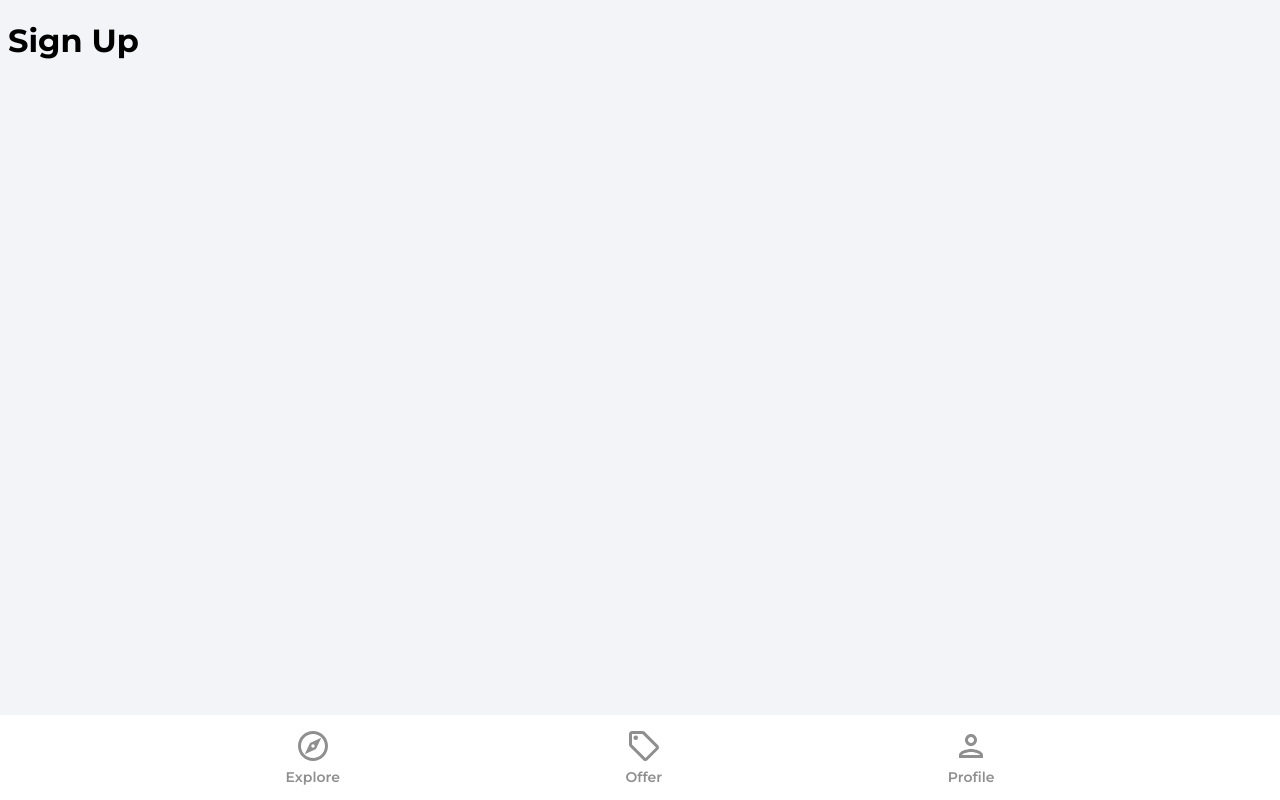
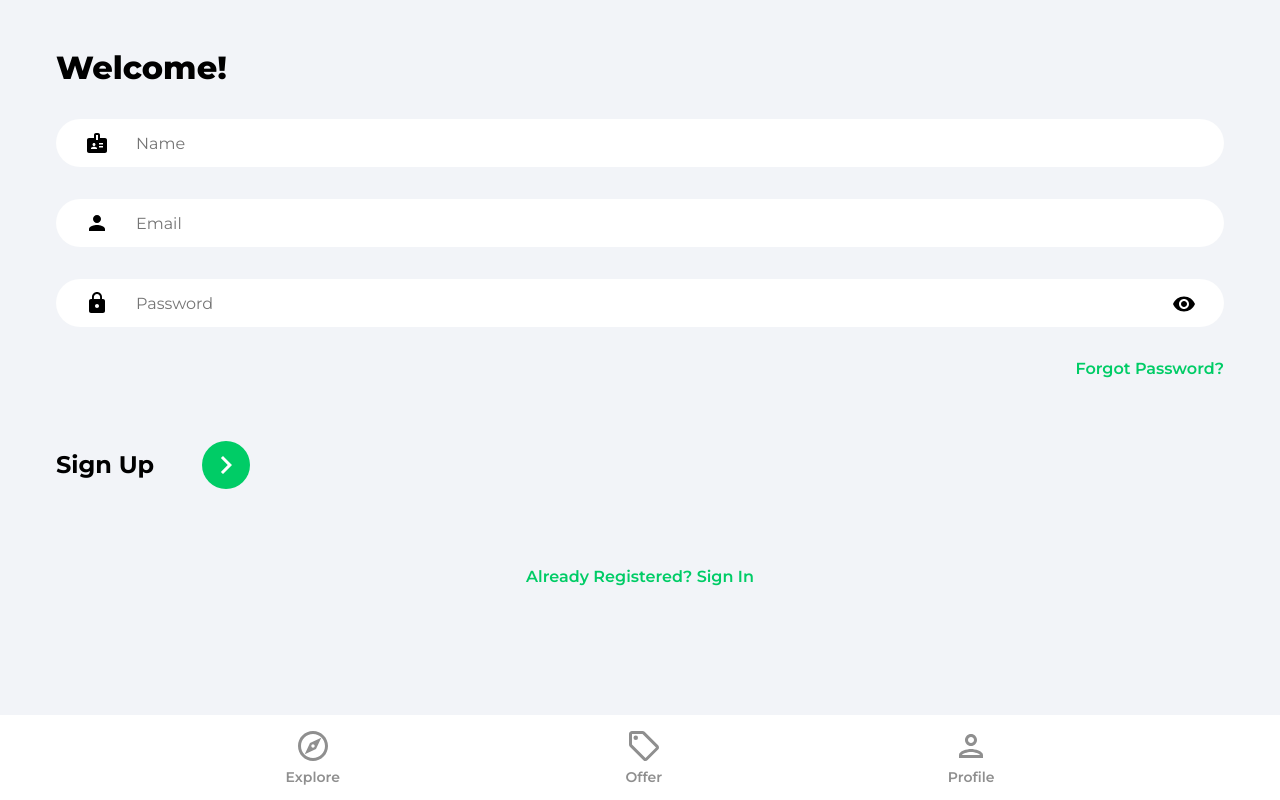
Before and after one commit to lukeclimen/house-marketplace, a React (Create React App) app: page /sign-up in a window 1280 px wide. Built offline with nearby package versions, Linux system fonts and the light colour scheme.

Commit message:
Implemented sign in and sign up pages

```diff
--- a/src/App.js
+++ b/src/App.js
@@ -21,7 +21,7 @@ function App() {
 						element={<Explore />}
 					/>
 					<Route
-						path='/forgotpassword'
+						path='/forgot-password'
 						element={<ForgotPassword />}
 					/>
 					<Route
--- a/src/pages/SignIn.jsx
+++ b/src/pages/SignIn.jsx
@@ -1,5 +1,99 @@
+import { useState } from "react";
+import { Link, useNavigate } from "react-router-dom";
+import { ReactComponent as ArrowRightIcon } from "../assets/svg/keyboardArrowRightIcon.svg";
+import visiblityIcon from "../assets/svg/visibilityIcon.svg";
+
 function SignIn() {
-	return <h1>Sign In</h1>;
+	const [showPassword, setShowPassword] = useState(false);
+	const [formData, setFormData] = useState({
+		email: "",
+		password: "",
+	});
+	const { email, password } = formData;
+	const navigate = useNavigate();
+	const onChange = (event) => {
+		setFormData((prevState) => ({
+			...prevState,
+			[event.target.id]: event.target.value,
+		}));
+	};
+
+	return (
+		<>
+			<div className='pageContainer'>
+				<header>
+					<p className='pageHeader'>
+						Welcome Back!
+					</p>
+				</header>
+				<main>
+					<form>
+						<input
+							type='email'
+							className='emailInput'
+							placeholder='Email'
+							id='email'
+							value={email}
+							onChange={onChange}
+						/>
+						<div className='passwordInputDiv'>
+							<input
+								type={
+									showPassword
+										? "text"
+										: "password"
+								}
+								className='passwordInput'
+								placeholder='Password'
+								id='password'
+								value={password}
+								onChange={onChange}
+							/>
+							<img
+								src={visiblityIcon}
+								alt='show password'
+								className='showPassword'
+								onClick={() =>
+									setShowPassword(
+										(prevState) =>
+											!prevState
+									)
+								}
+							/>
+						</div>
+						<Link
+							to='/forgot-password'
+							className='
+							forgotPasswordLink'
+						>
+							Forgot Password?
+						</Link>
+						<div className='signInBar'>
+							<p className='signInText'>
+								Sign In
+							</p>
+							<button className='signInButton'>
+								<ArrowRightIcon
+									fill='#fff'
+									width={36}
+									height={36}
+								/>
+							</button>
+						</div>
+					</form>
+
+					{/* Google OAuth */}
+
+					<Link
+						to='/sign-up'
+						className='registerLink'
+					>
+						Sign Up
+					</Link>
+				</main>
+			</div>
+		</>
+	);
 }
 
 export default SignIn;
--- a/src/pages/SignUp.jsx
+++ b/src/pages/SignUp.jsx
@@ -1,5 +1,106 @@
+import { useState } from "react";
+import { Link, useNavigate } from "react-router-dom";
+import { ReactComponent as ArrowRightIcon } from "../assets/svg/keyboardArrowRightIcon.svg";
+import visiblityIcon from "../assets/svg/visibilityIcon.svg";
+
 function SignUp() {
-	return <h1>Sign Up</h1>;
+	const [showPassword, setShowPassword] = useState(false);
+	const [formData, setFormData] = useState({
+		name: "",
+		email: "",
+		password: "",
+	});
+	const { name, email, password } = formData;
+	const navigate = useNavigate();
+	const onChange = (event) => {
+		setFormData((prevState) => ({
+			...prevState,
+			[event.target.id]: event.target.value,
+		}));
+	};
+
+	return (
+		<>
+			<div className='pageContainer'>
+				<header>
+					<p className='pageHeader'>Welcome!</p>
+				</header>
+				<main>
+					<form>
+						<input
+							type='text'
+							className='nameInput'
+							placeholder='Name'
+							id='name'
+							value={name}
+							onChange={onChange}
+						/>
+						<input
+							type='email'
+							className='emailInput'
+							placeholder='Email'
+							id='email'
+							value={email}
+							onChange={onChange}
+						/>
+						<div className='passwordInputDiv'>
+							<input
+								type={
+									showPassword
+										? "text"
+										: "password"
+								}
+								className='passwordInput'
+								placeholder='Password'
+								id='password'
+								value={password}
+								onChange={onChange}
+							/>
+							<img
+								src={visiblityIcon}
+								alt='show password'
+								className='showPassword'
+								onClick={() =>
+									setShowPassword(
+										(prevState) =>
+											!prevState
+									)
+								}
+							/>
+						</div>
+						<Link
+							to='/forgot-password'
+							className='
+							forgotPasswordLink'
+						>
+							Forgot Password?
+						</Link>
+						<div className='signUpBar'>
+							<p className='signUpText'>
+								Sign Up
+							</p>
+							<button className='signUpButton'>
+								<ArrowRightIcon
+									fill='#fff'
+									width={36}
+									height={36}
+								/>
+							</button>
+						</div>
+					</form>
+
+					{/* Google OAuth */}
+
+					<Link
+						to='/sign-up'
+						className='registerLink'
+					>
+						Already Registered? Sign In
+					</Link>
+				</main>
+			</div>
+		</>
+	);
 }
 
 export default SignUp;
```
